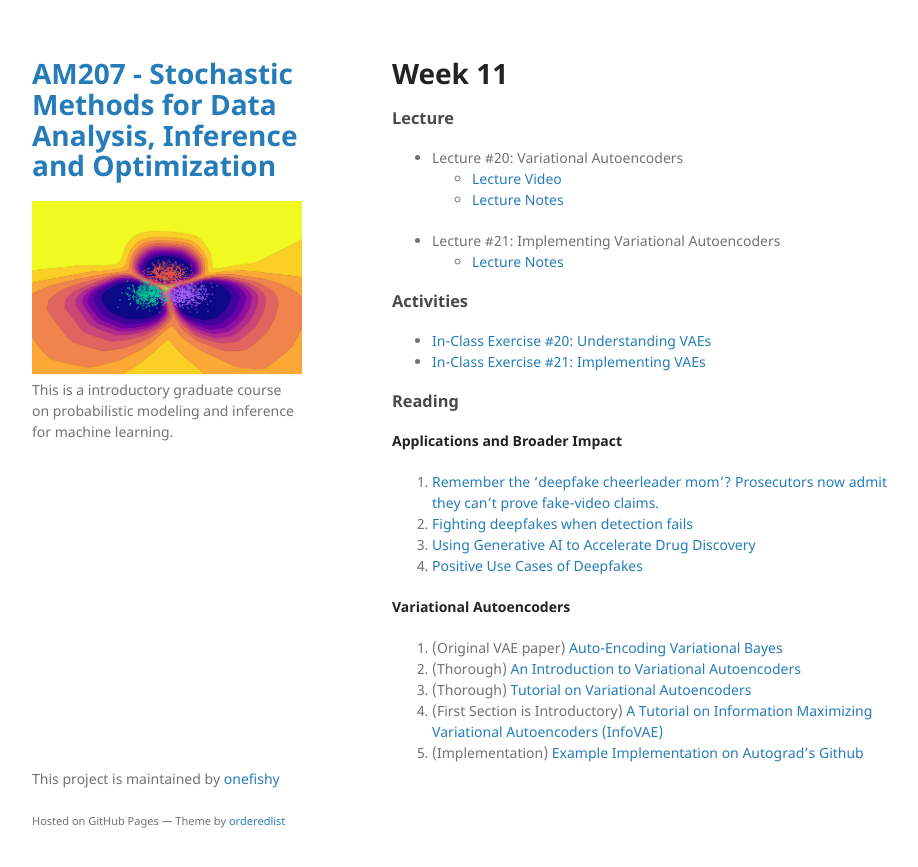
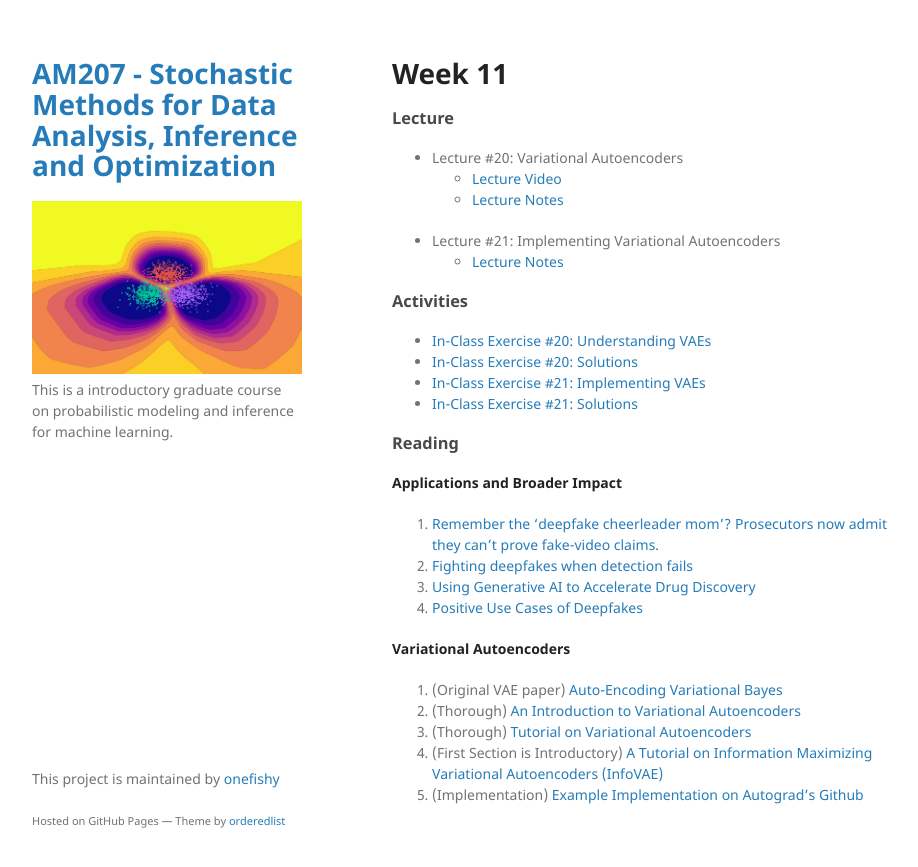
Before and after one commit to onefishy/am207, a Jekyll site: the page built from week11.md, in a window 1280 px wide. Shown: the top 867 px of the page, without its empty margins (178-1096 px from the left). Built offline with Jekyll 4.4.1, drawn with Linux system fonts in a browser that asks for light colours; our own code applies the rules of GitHub Pages for plain Markdown files.

Commit message:
Update week11.md

```diff
--- a/week11.md
+++ b/week11.md
@@ -10,7 +10,9 @@
 
 ### Activities
 - [In-Class Exercise #20: Understanding VAEs](https://deepnote.com/workspace/weiwei-pan-2902decb-902f-40cc-9fa6-af2e3f31f15b/project/AM207Fall202120-Understandign-VAEs-53da2dc6-d4fa-4d39-b875-7ffa2a83d267)
+- [In-Class Exercise #20: Solutions](https://deepnote.com/workspace/weiwei-pan-2902decb-902f-40cc-9fa6-af2e3f31f15b/project/SolutionsAM207Fall202120-Understandign-VAEs-7f1d2941-2777-4373-bc18-5970cfc04b75/%2FIn-Class%20Exercises%2F20_Understandign_VAEs.ipynb)
 - [In-Class Exercise #21: Implementing VAEs](https://deepnote.com/workspace/weiwei-pan-2902decb-902f-40cc-9fa6-af2e3f31f15b/project/AM207Fall202121-Implementing-VAEs-a740d4f4-8cb8-4929-96da-13b7315870ce)
+- [In-Class Exercise #21: Solutions](https://deepnote.com/workspace/weiwei-pan-2902decb-902f-40cc-9fa6-af2e3f31f15b/project/SolutionsAM207Fall202121-Implementing-VAEs-22eb9a13-603e-4d25-84c6-06d9429386a0/%2FIn-Class%20Exercises%2F21_Implementing_VAEs.ipynb)
 
 ### Reading
 
```
